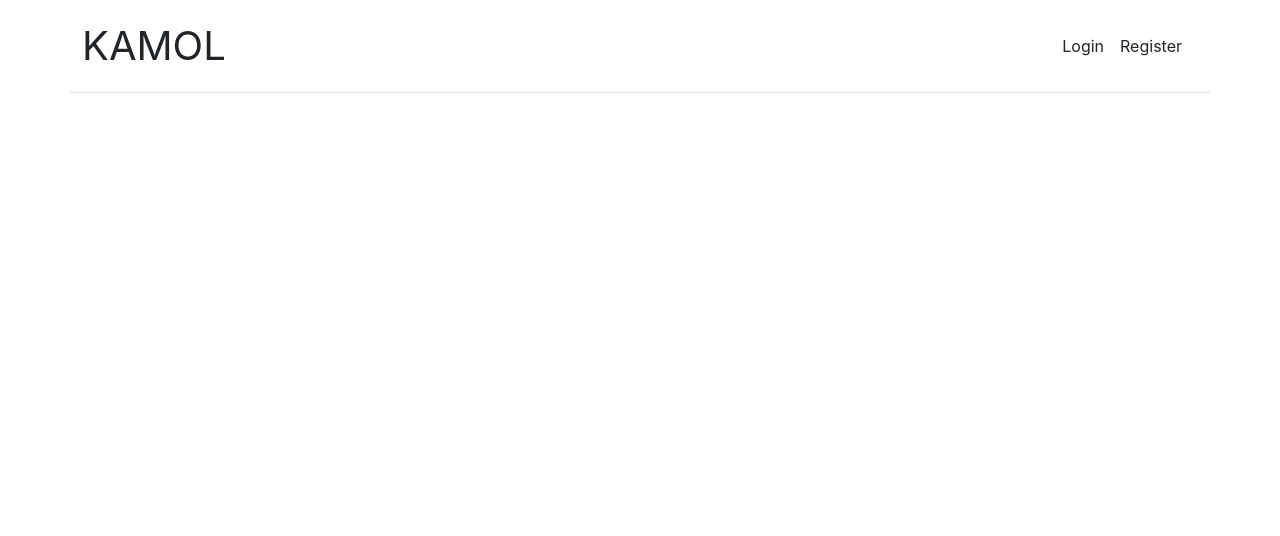
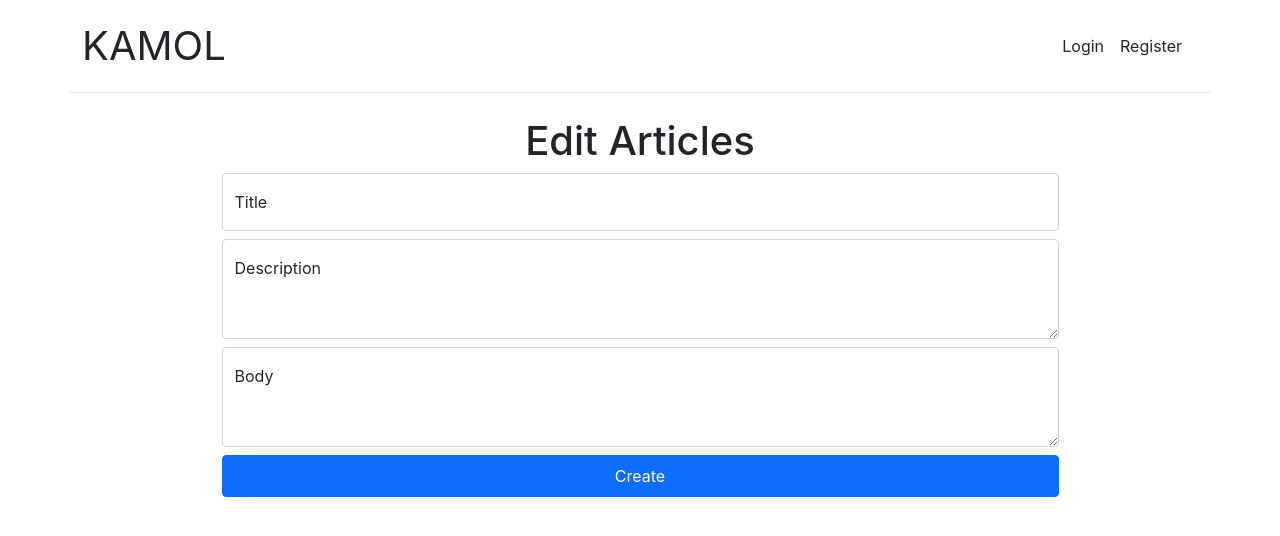
Before and after one commit to KamolJurayev7/Kamol-Application, a React (Create React App) app: page /edit-article/1 in a window 1280 px wide. Shown: the top 536 px of the page. Built offline with nearby package versions, Linux system fonts and the light colour scheme; no server answers.

Commit message:
"Added EditArticles component and route, updated Main component to navigate to edit article page"

```diff
--- a/src/App.js
+++ b/src/App.js
@@ -1,6 +1,6 @@
 import React, { useEffect } from 'react';
 import { Routes, Route } from 'react-router-dom'
-import { Main, Login, Register, Navbar, ArticleDetail, CreateArticle } from './components/allComponents'
+import { Main, Login, Register, Navbar, ArticleDetail, CreateArticle, EditArticles } from './components/allComponents'
 import AuthService from './service/auth';
 import { useDispatch } from 'react-redux'
 import { signUserFailure, signUserSuccess } from './slice/auth';
@@ -38,6 +38,7 @@ const App = () => {
             <Route path="/register" element={<Register />} />
             <Route path="/article/:slug" element={<ArticleDetail />} />
             <Route path="/create-article" element={<CreateArticle />} />
+            <Route path="/edit-article/:slug" element={<EditArticles />} />
           </Route>
         </Routes>
       </div>
--- /dev/null
+++ b/src/components/EditArticles.jsx
@@ -0,0 +1,46 @@
+import { useState, useEffect } from 'react';
+import { useDispatch } from 'react-redux';
+import { useParams } from 'react-router-dom';
+import ArticleService from '../service/articles';
+import { getArticleDetailFailure, getArticleDetailStart, getArticleDetailSuccess } from '../slice/article';
+import ArticleForm from './ArticleForm';
+
+const EditArticles = () => {
+    const [title, setTitle] = useState('')
+    const [description, setDescription] = useState('')
+    const [body, setBody] = useState('')
+    const dispatch = useDispatch()
+    const { slug } = useParams()
+
+    useEffect(() => {
+        const getArticleDetail = async () => {
+            dispatch(getArticleDetailStart())
+            try {
+                const response = await ArticleService.getArticleDetail(slug)
+                setTitle(response.article.title)
+                setDescription(response.article.description)
+                setBody(response.article.body)
+                dispatch(getArticleDetailSuccess(response.article))
+            } catch (error) {
+                dispatch(getArticleDetailFailure())
+            }
+        }
+        getArticleDetail()
+    }, []);
+
+    const formSubmit = () => {
+
+    }
+
+        const formProps = { title, setTitle, body, setBody, description, setDescription, formSubmit }
+        return (
+            <div>
+                <h1 className='text-center'>Edit Articles</h1>
+                <div className='w-75 mx-auto'>
+                    <ArticleForm {...formProps} />
+                </div>
+            </div>
+        );
+    }
+
+    export default EditArticles;
--- a/src/components/Main.jsx
+++ b/src/components/Main.jsx
@@ -62,7 +62,7 @@ const Main = () => {
                                             <button onClick={() => { navigate(`/article/${item.slug}`) }} type="button" className="btn btn-sm btn-outline-success">View</button>
                                             {loggedIn && user.username === item.author.username && (
                                                 <>
-                                                    <button type="button" className="btn btn-sm btn-outline-warning">Edit</button>
+                                                    <button onClick={()=>{navigate(`/edit-article/${item.slug}`)}} type="button" className="btn btn-sm btn-outline-warning">Edit</button>
                                                     <button onClick={() => { deleteArticles(item.slug) }} type="button" className="btn btn-sm btn-outline-danger">Delete</button>
                                                 </>
                                             )}
--- a/src/components/allComponents.js
+++ b/src/components/allComponents.js
@@ -5,3 +5,4 @@ export {default as Navbar} from './Navbar'
 export {default as ValidationError} from './ValidationError'
 export {default as ArticleDetail} from './Article-detail'
 export {default as CreateArticle} from './Create-article'
+export {default as EditArticles} from './EditArticles'
```
